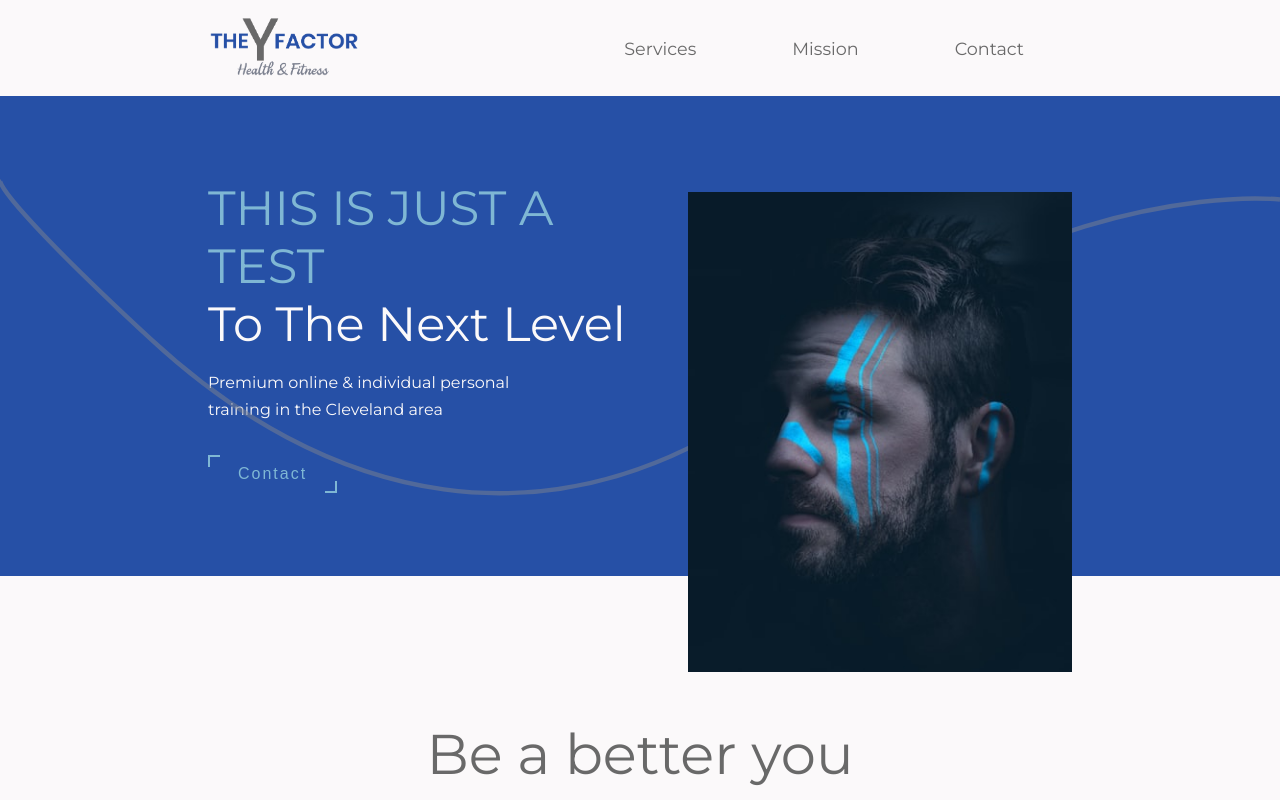
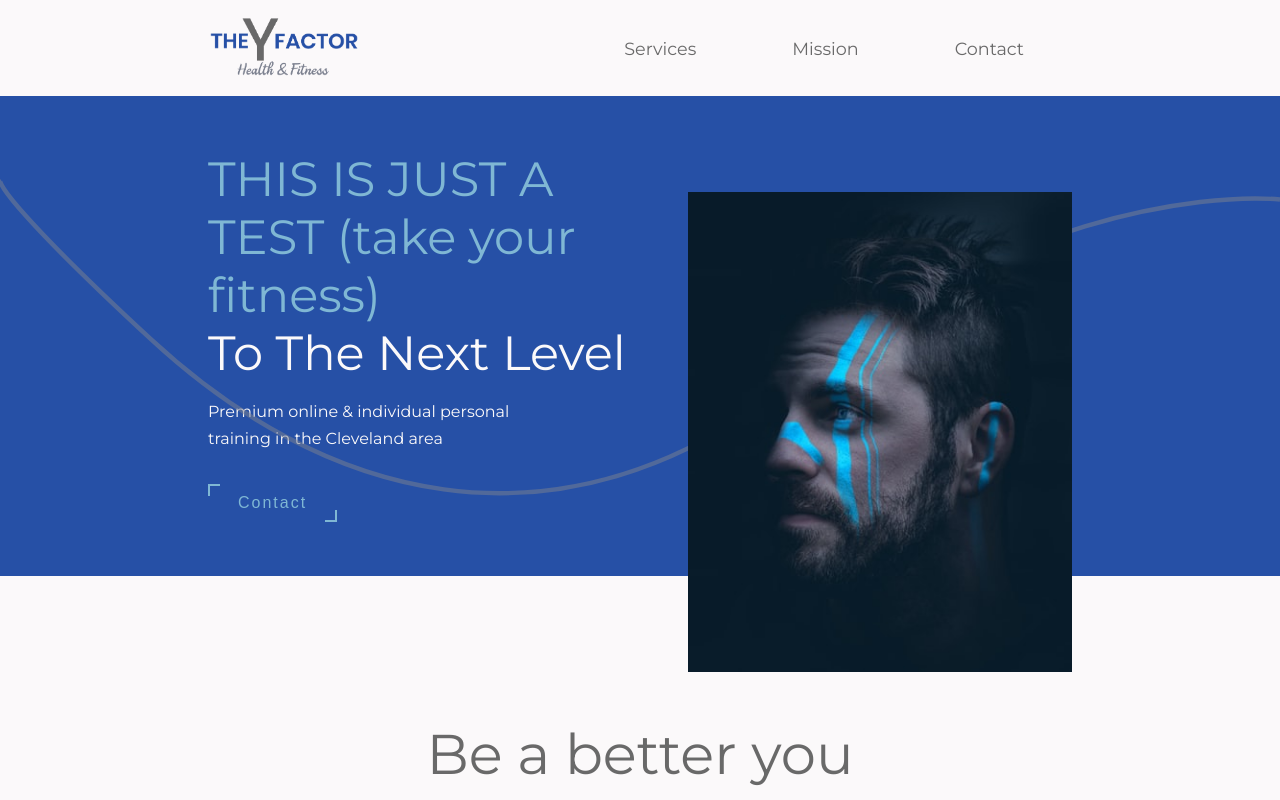
Before and after one commit to rabienasser/The-Y-Factor, a React (Create React App) app in the folder the-y-factor/: page / in a window 1280 px wide. Shown: the top 800 px of the page. Built offline with nearby package versions, Linux system fonts and the light colour scheme.

Commit message:
fixed title

```diff
--- a/the-y-factor/src/components/Home/AboutSection/AboutSection.jsx
+++ b/the-y-factor/src/components/Home/AboutSection/AboutSection.jsx
@@ -14,7 +14,7 @@ const AboutSection = () => {
          <Description>
             <motion.h1 variants={titleAnim} initial="hidden" animate="show">
                <span>
-                  THIS IS JUST A TEST
+                  THIS IS JUST A TEST (take your fitness)
                   <br />
                </span>
                To The Next Level
```
